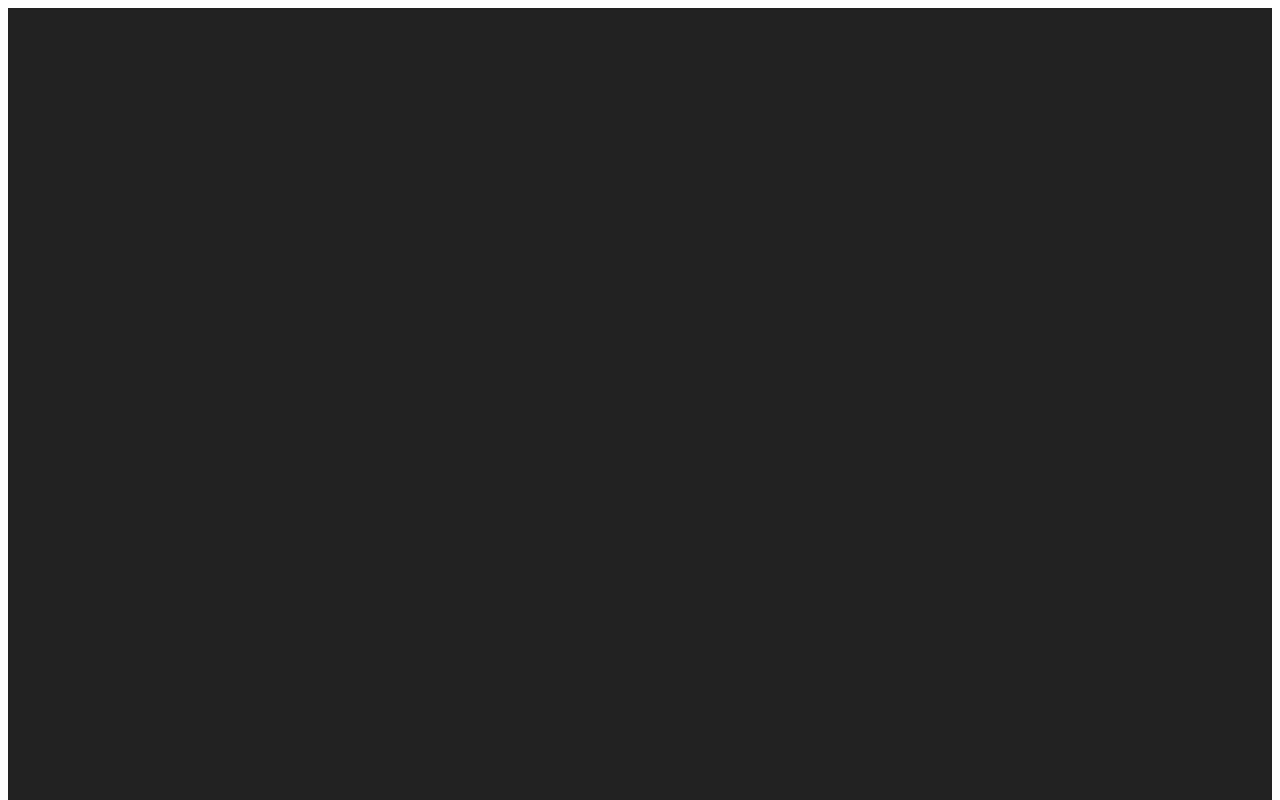
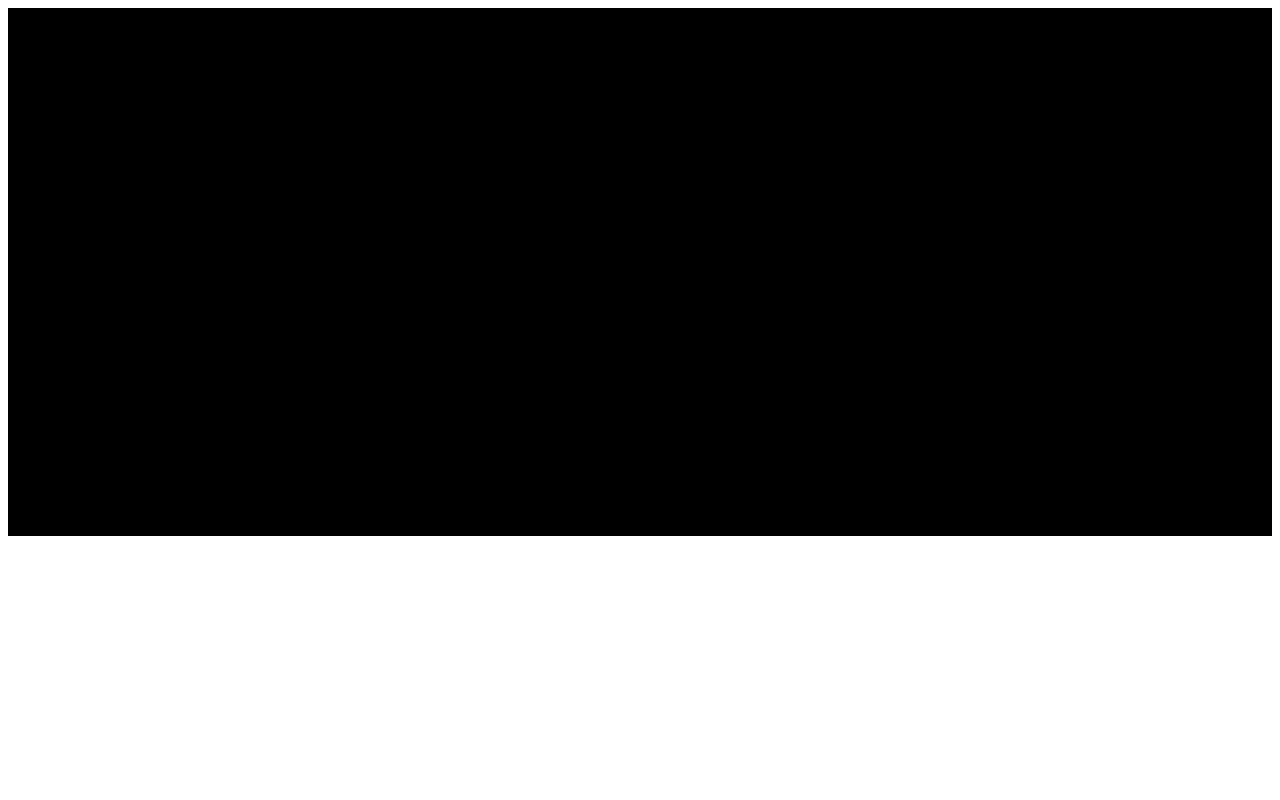
Before and after one commit to theStudio60/next-ldlp, a Next.js app: page /homepage/sections/01 in a window 1280 px wide. Shown: the top 800 px of the page. Built offline with nearby package versions, Linux system fonts and the light colour scheme.

Commit message:
Update 01.js

```diff
--- a/pages/homepage/sections/01.js
+++ b/pages/homepage/sections/01.js
@@ -1,15 +1,16 @@
 import Section from '../../../components/Section';
-
+// THis is NOT the TOP section,
+// it is the section that follow the top-section
 const sectionBody = {
   minHeight:"50vh",
-  backgroundColor:"#222",
-  paddingTop:"25%",
-  paddingBottom:"25%"
+  backgroundColor:"#000",
+  paddingTop:"64px",
+  paddingBottom:"64px"
 };
 
 const Homepage_Section_01 = (props) => (<>
-  <Section className="section m-0 p-0 " >
-    <div className="container-fluid m-0 p-4" style={sectionBody}>
+  <Section iclassName="section m-0 p-0 "   id="s_01">
+    <div className="container-fluid m-0 " style={sectionBody}>
       <div className="row" >
         {props.children}
       </div>
```
